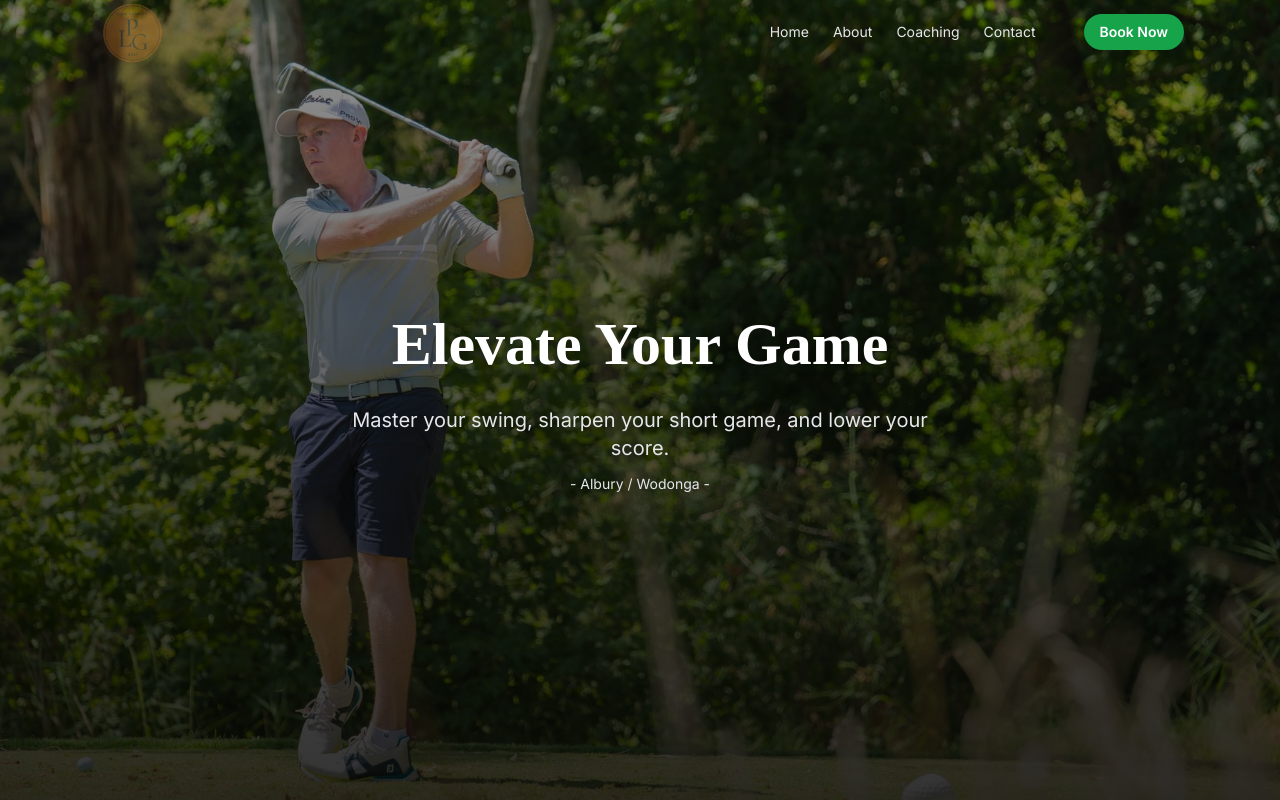
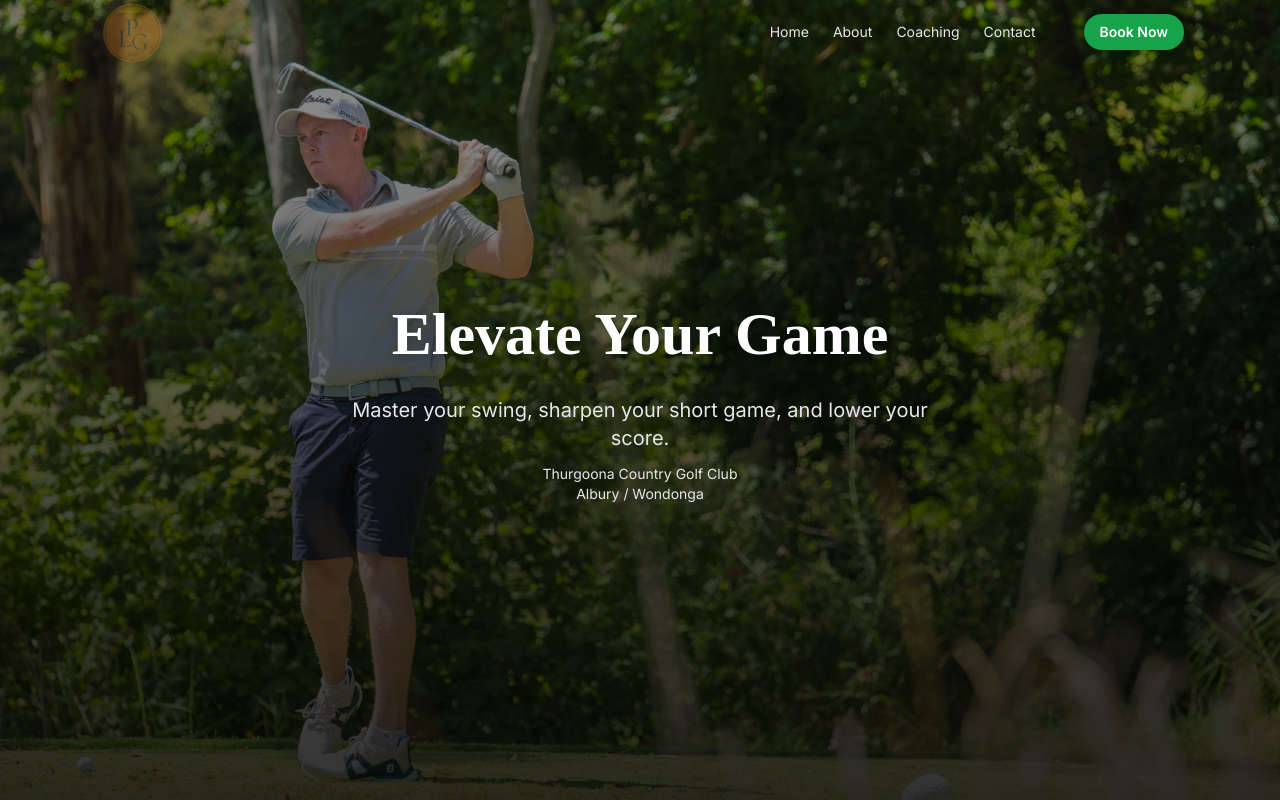
Before and after one commit to mitty009/luke-porrit-golf-website, a React (Vite) app: page / in a window 1280 px wide. Shown: the top 800 px of the page. Built offline with nearby package versions, Linux system fonts and the light colour scheme.

Commit message:
Small changes

```diff
--- a/src/components/Hero.tsx
+++ b/src/components/Hero.tsx
@@ -18,7 +18,6 @@ export default function Hero({
   imageSrc = "/media/hero-desktop.JPG", // ✅ your image in public/media/
   title = "Elevate Your Game",
   subtitle = "Master your swing, sharpen your short game, and lower your score.",
-  location = "- Albury / Wodonga -"
 }: HeroProps) {
   return (
     <section
@@ -49,7 +48,7 @@ export default function Hero({
           {subtitle}
         </p>
         <p className="text-sm text-gray-200 mt-3 drop-shadow-md">
-          {location}
+         Thurgoona Country Golf Club <br /> Albury / Wondonga
         </p>
 
       </motion.div>
```
